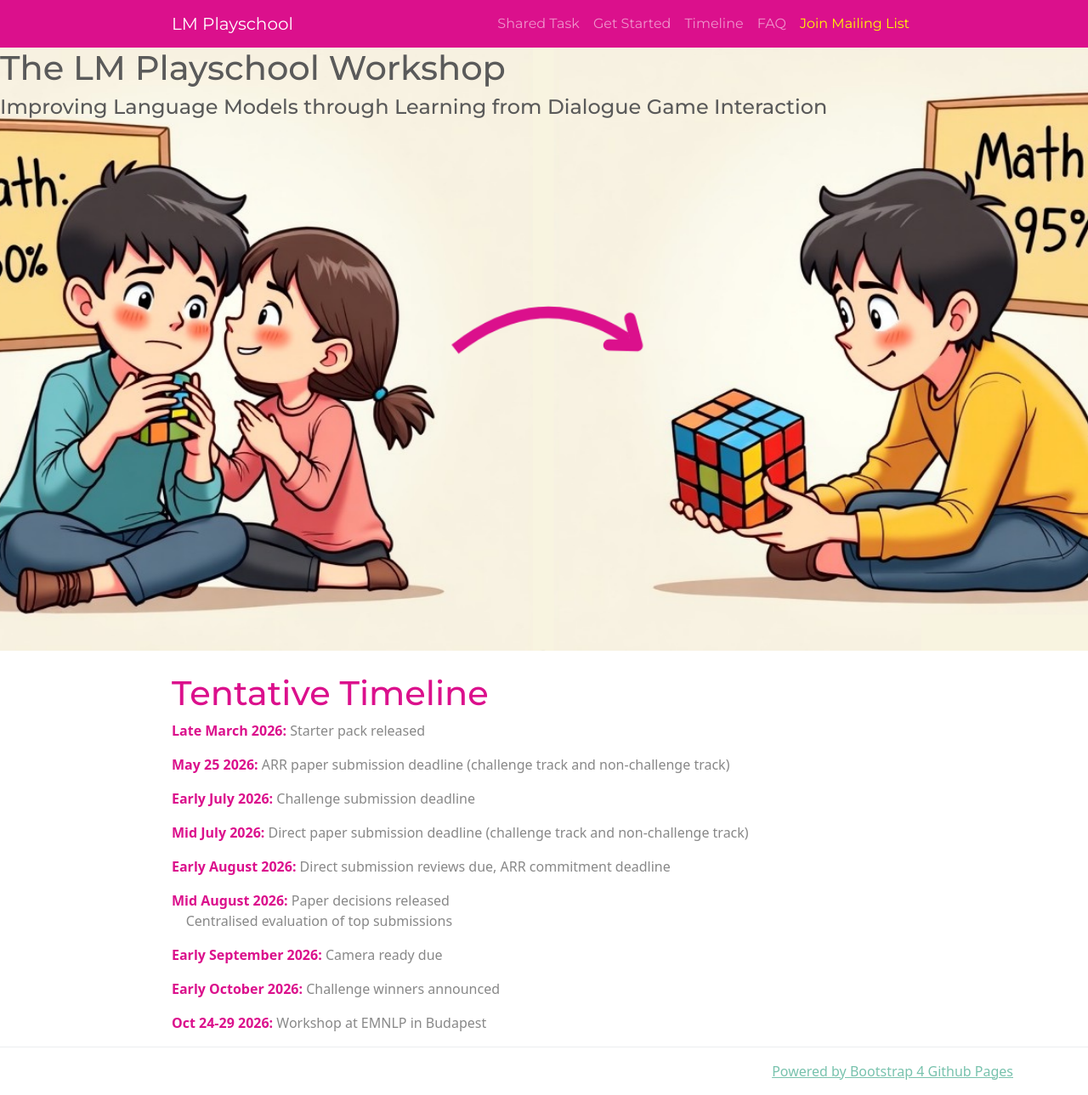
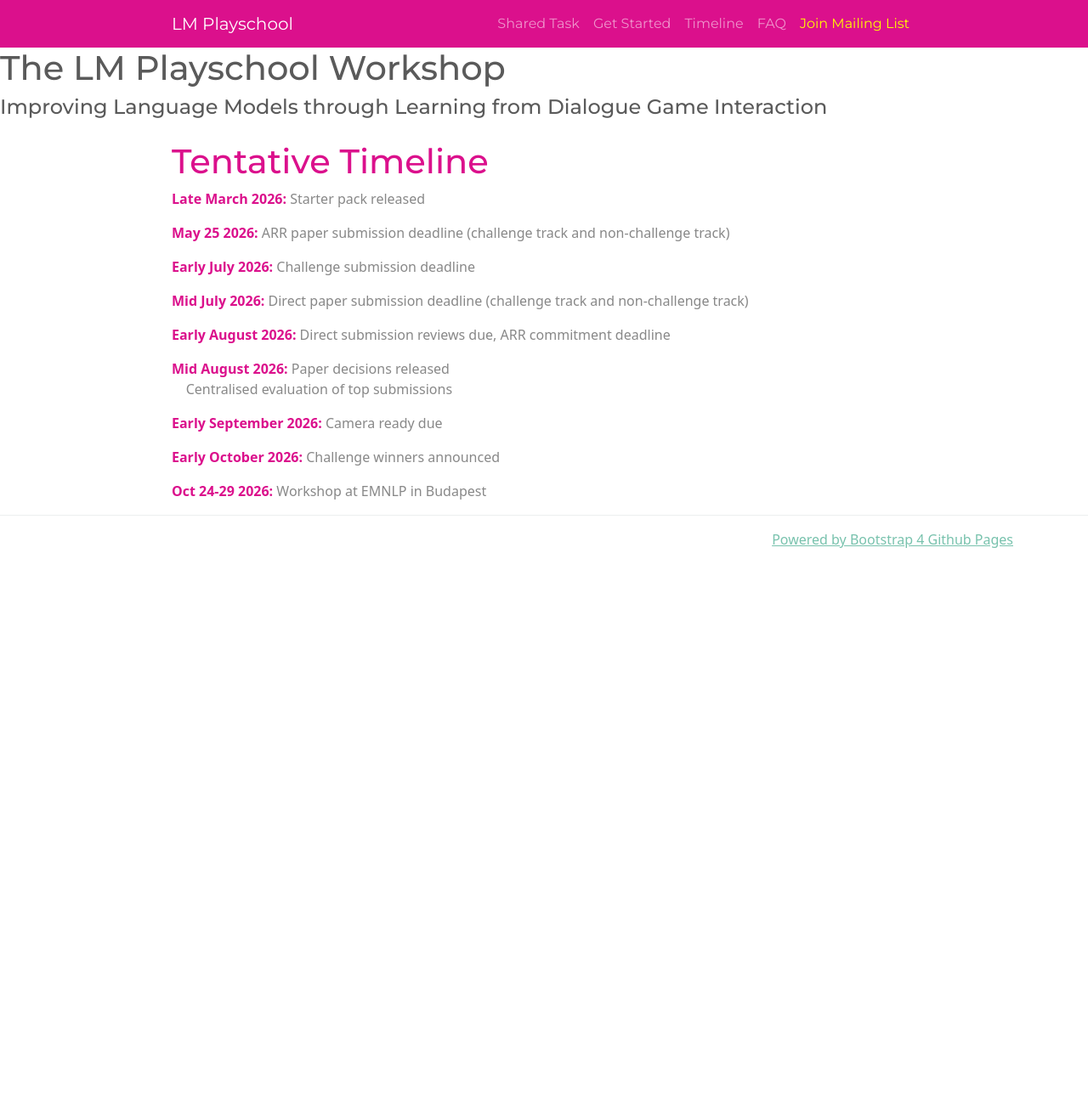
Before and after one commit to lm-playschool/lm-playschool.github.io, a Jekyll site: the page built from timeline.md, in a window 1280 px wide. Shown: the whole page at 85% size. Built offline with Jekyll 4.4.1, drawn with Linux system fonts in a browser that asks for light colours; after the commit the page ends 900 px from its top, so only the background shows below that.

Commit message:
Remove header image from timeline

```diff
--- a/_layouts/timeline.html
+++ b/_layouts/timeline.html
@@ -2,7 +2,7 @@
 layout: default
 ---
 <article>
-  <header class="header-image header-padding">
+  <header class="header-padding">
       <h1>{{ site.title | escape }}</h1>
       <h4>{{ site.subtitle | escape }}</h4>
   </header>
```
